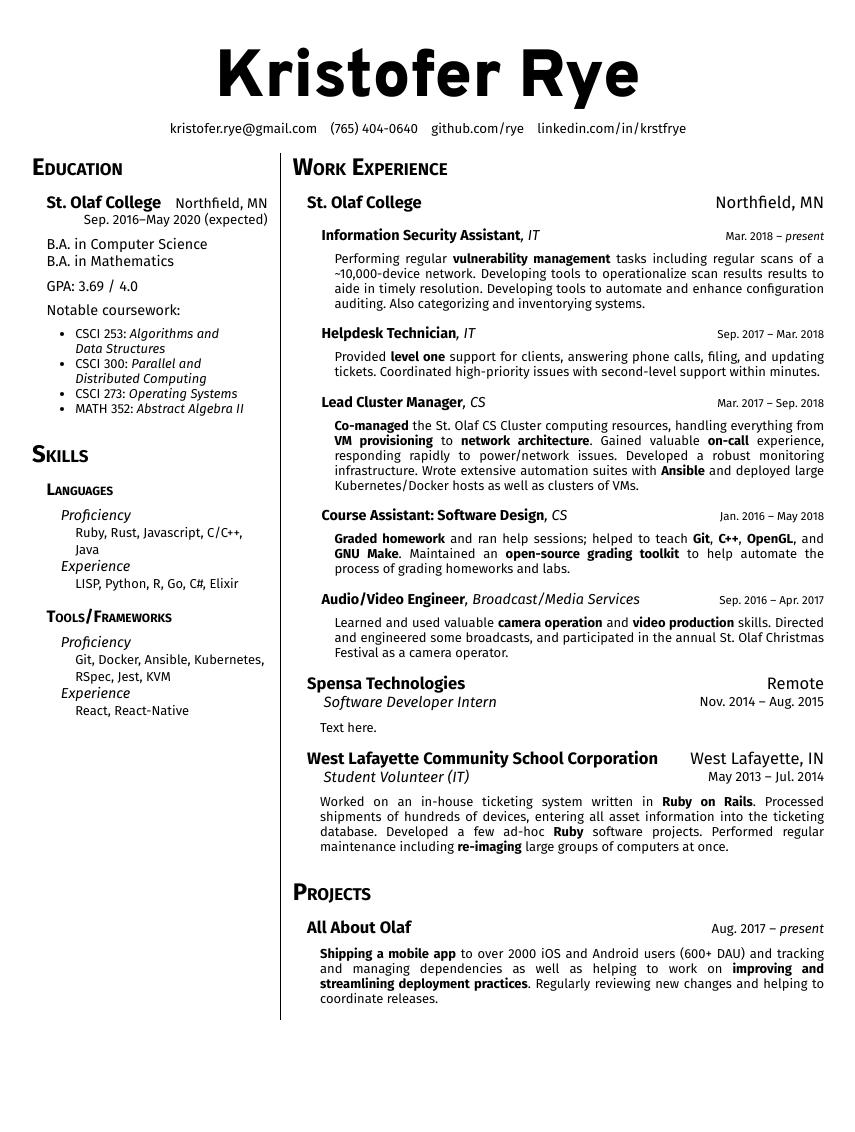
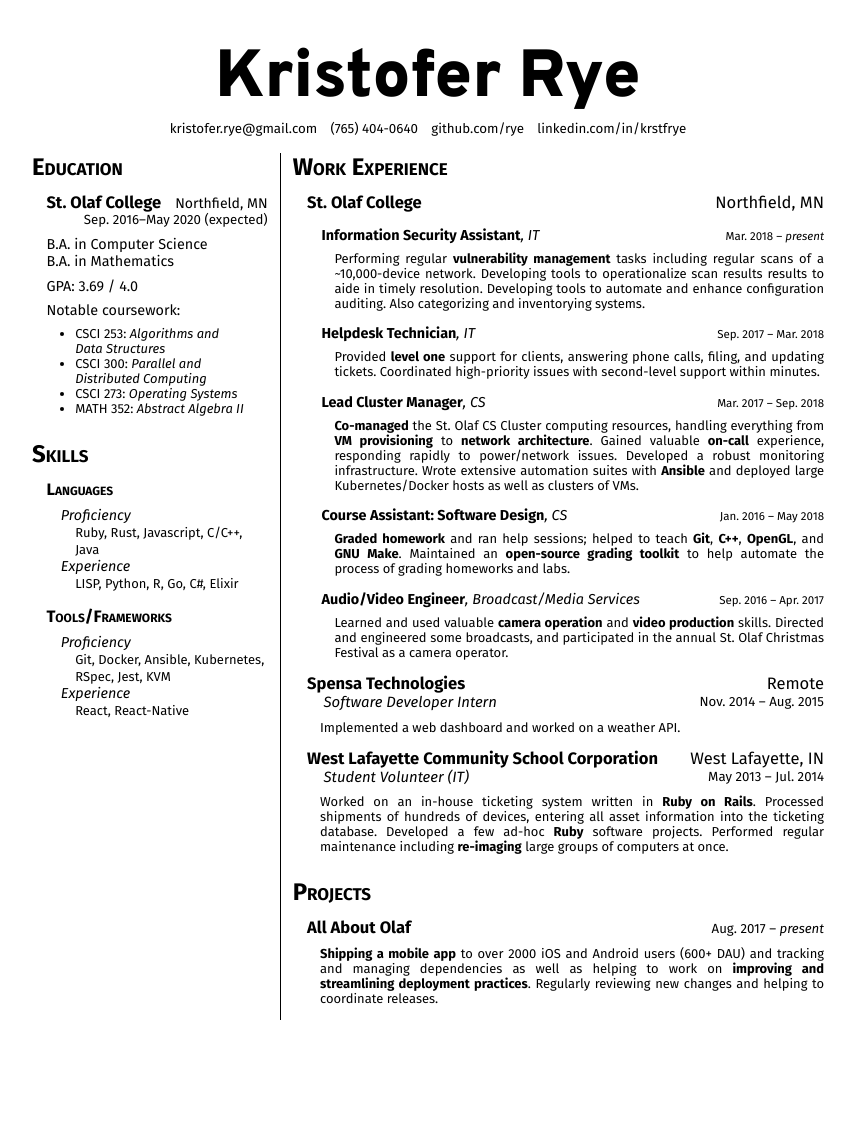
Before and after one commit to rye/krye.io, a Jekyll site: the page built from resume.html, in a window 1280 px wide. Shown: the whole page, without its empty margins (212-1067 px from the left). Built offline with Jekyll 4.4.1, drawn with Linux system fonts in a browser that asks for light colours.

Commit message:
resume: Add description
Signed-off-by: Kristofer Rye <kristofer.rye@gmail.com>

```diff
--- a/resume.html
+++ b/resume.html
@@ -229,7 +229,7 @@ title: 'Resume | Kristofer Rye'
 			</header>
 
 			<main>
-				Text here.
+				Implemented a web dashboard and worked on a weather API.
 			</main>
 		</section>
 
```
